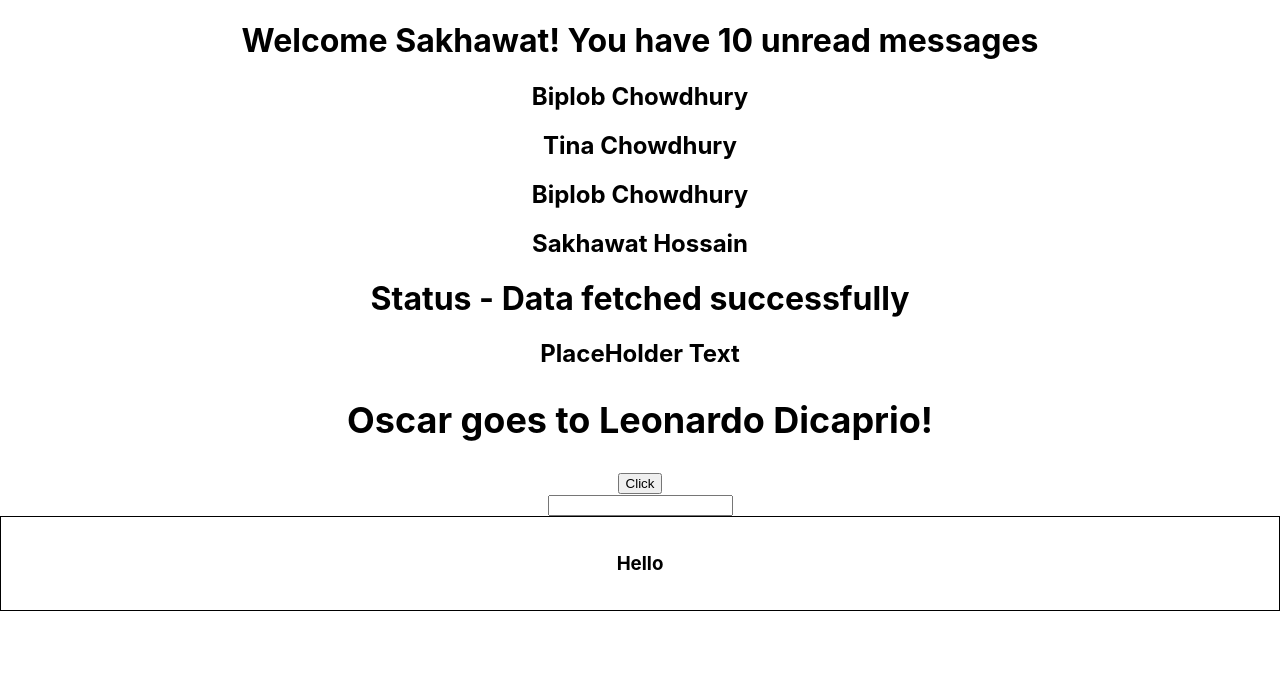
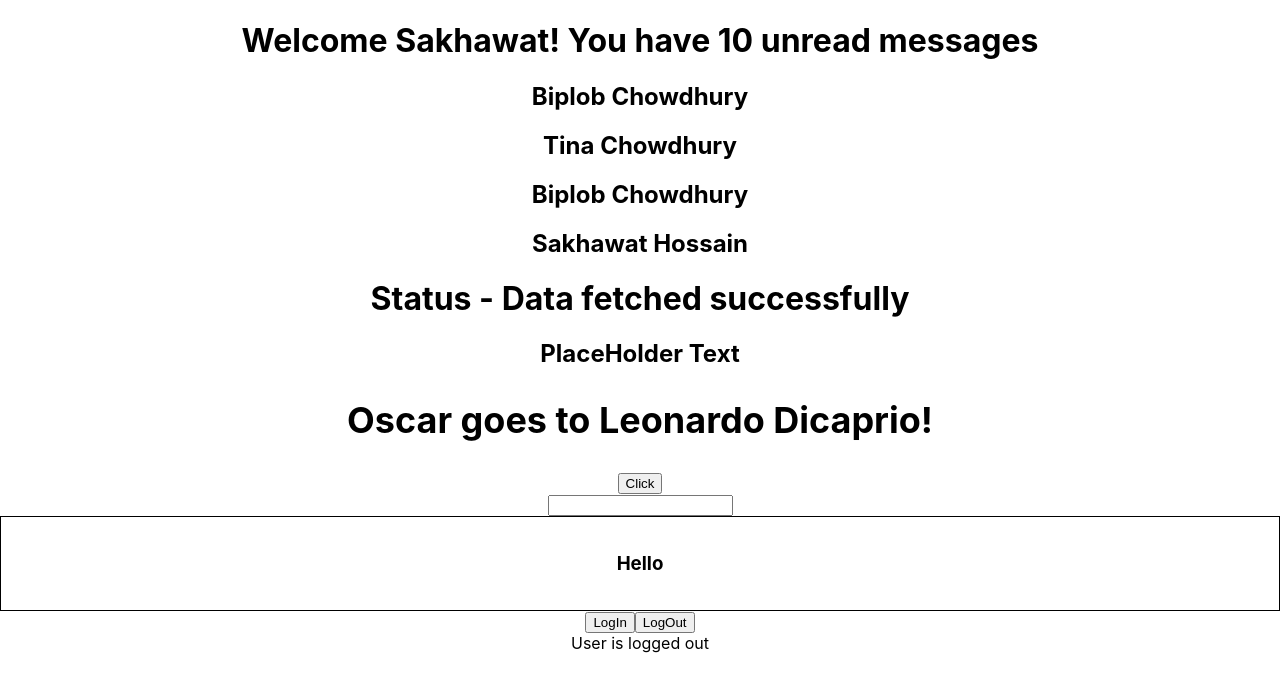
Before and after one commit to sakhawat777/react-typescript-demo, a React (Create React App) app: page / in a window 1280 px wide. Shown: the top 692 px of the page. Built offline with nearby package versions, Linux system fonts and the light colour scheme.

Commit message:
useState Hook Done

```diff
--- a/src/App.tsx
+++ b/src/App.tsx
@@ -8,6 +8,7 @@
 import Oscar from './components/Oscar';
 import Person from './components/Person';
 import PersonList from './components/PersonList';
+import LoggedIn from './components/state/LoggedIn';
 import Status from './components/Status';
 
 
@@ -46,6 +47,7 @@
      }}/>
      <Input value='' handleChange={(event) => console.log(event)}/>
      <Container styles={{border: '1px solid black', padding: "1rem"}}/>
+     <LoggedIn/>
     </div>
   );
 }
--- /dev/null
+++ b/src/components/state/LoggedIn.tsx
@@ -0,0 +1,21 @@
+import React, { useState } from 'react';
+
+const LoggedIn = () => {
+    const [isLoggedIn, setIsLoggedIn] = useState(false);
+    const handleLogIn = () => {
+        setIsLoggedIn(true)
+    }
+    const handleLogOut = () => {
+        setIsLoggedIn(false)
+    }
+
+    return (
+        <div>
+            <button onClick={handleLogIn}>LogIn</button>
+            <button onClick={handleLogOut}>LogOut</button>
+            <div>User is {isLoggedIn? 'logged in': 'logged out'}</div>
+        </div>
+    );
+};
+
+export default LoggedIn;
```
